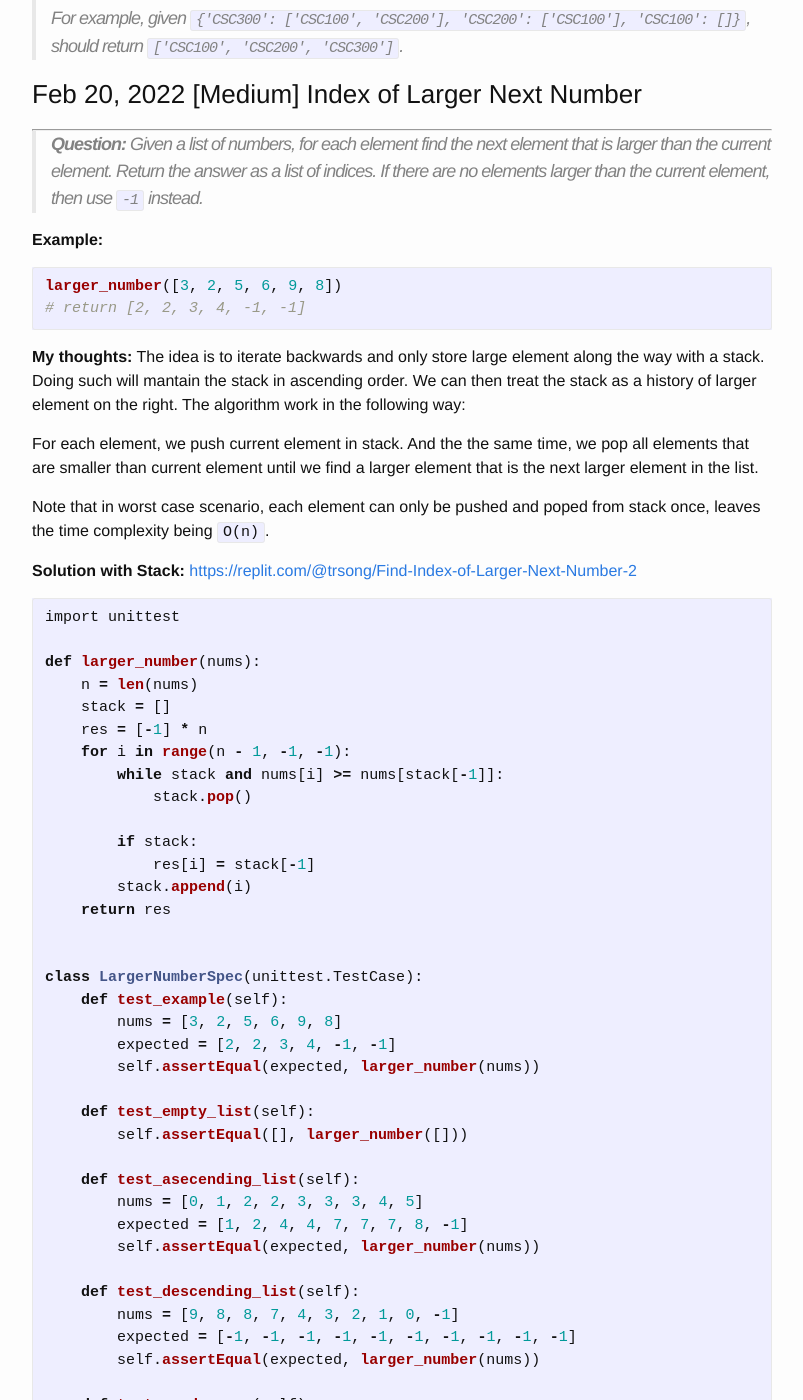
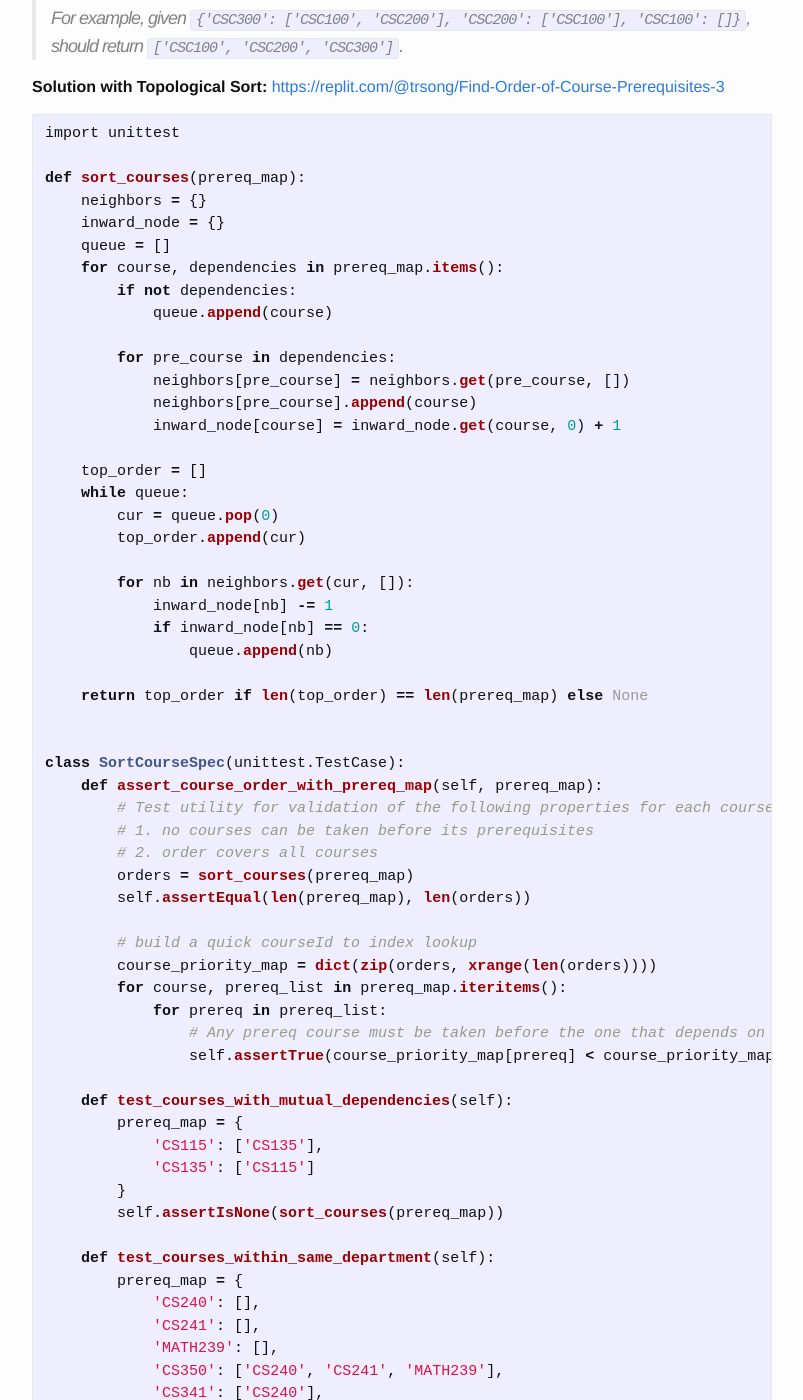
Before and after one commit to trsong/trsong.github.io, a Jekyll site: the page built from _posts/2022-02-01-DailyQuestionsFeb.md, in a window 1280 px wide and 1400 px high, scrolled down 1255 px. Shown: the whole window, without its empty margins (238-1041 px from the left). Built offline with Jekyll 4.4.1, drawn with Linux system fonts in a browser that asks for light colours; some of the changed text lies outside the part shown.

Commit message:
Add solution to Feb 21 question.

````diff
--- a/_posts/2022-02-01-DailyQuestionsFeb.md
+++ b/_posts/2022-02-01-DailyQuestionsFeb.md
@@ -30,6 +30,97 @@ categories: Python/Java
 >
 > For example, given `{'CSC300': ['CSC100', 'CSC200'], 'CSC200': ['CSC100'], 'CSC100': []}`, should return `['CSC100', 'CSC200', 'CSC300']`.
 
+
+**Solution with Topological Sort:** [https://replit.com/@trsong/Find-Order-of-Course-Prerequisites-3](https://replit.com/@trsong/Find-Order-of-Course-Prerequisites-3)
+```py
+import unittest
+
+def sort_courses(prereq_map):
+    neighbors = {}
+    inward_node = {}
+    queue = []
+    for course, dependencies in prereq_map.items():
+        if not dependencies:
+            queue.append(course)
+
+        for pre_course in dependencies:
+            neighbors[pre_course] = neighbors.get(pre_course, [])
+            neighbors[pre_course].append(course)
+            inward_node[course] = inward_node.get(course, 0) + 1
+
+    top_order = []
+    while queue:
+        cur = queue.pop(0)
+        top_order.append(cur)
+
+        for nb in neighbors.get(cur, []):
+            inward_node[nb] -= 1
+            if inward_node[nb] == 0:
+                queue.append(nb)
+
+    return top_order if len(top_order) == len(prereq_map) else None
+
+
+class SortCourseSpec(unittest.TestCase):
+    def assert_course_order_with_prereq_map(self, prereq_map):
+        # Test utility for validation of the following properties for each course:
+        # 1. no courses can be taken before its prerequisites
+        # 2. order covers all courses
+        orders = sort_courses(prereq_map)
+        self.assertEqual(len(prereq_map), len(orders))
+
+        # build a quick courseId to index lookup
+        course_priority_map = dict(zip(orders, xrange(len(orders))))
+        for course, prereq_list in prereq_map.iteritems():
+            for prereq in prereq_list:
+                # Any prereq course must be taken before the one that depends on it
+                self.assertTrue(course_priority_map[prereq] < course_priority_map[course])
+
+    def test_courses_with_mutual_dependencies(self):
+        prereq_map = {
+            'CS115': ['CS135'],
+            'CS135': ['CS115']
+        }
+        self.assertIsNone(sort_courses(prereq_map))
+
+    def test_courses_within_same_department(self):
+        prereq_map = {
+            'CS240': [],
+            'CS241': [],
+            'MATH239': [],
+            'CS350': ['CS240', 'CS241', 'MATH239'],
+            'CS341': ['CS240'],
+            'CS445': ['CS350', 'CS341']
+        }
+        self.assert_course_order_with_prereq_map(prereq_map)
+
+    def test_courses_in_different_departments(self):
+        prereq_map = {
+            'MATH137': [],
+            'CS116': ['MATH137', 'CS115'],
+            'JAPAN102': ['JAPAN101'],
+            'JAPAN101': [],
+            'MATH138': ['MATH137'],
+            'ENGL119': [],
+            'MATH237': ['MATH138'],
+            'CS246': ['MATH138', 'CS116'],
+            'CS115': []
+        }
+        self.assert_course_order_with_prereq_map(prereq_map)
+
+    def test_courses_without_dependencies(self):
+        prereq_map = {
+            'ENGL119': [],
+            'ECON101': [],
+            'JAPAN101': [],
+            'PHYS111': []
+        }
+        self.assert_course_order_with_prereq_map(prereq_map)
+
+
+if __name__ == '__main__':
+    unittest.main(exit=False, verbosity=2)
+```
 
 ### Feb 20, 2022  \[Medium\] Index of Larger Next Number
 ---
````
